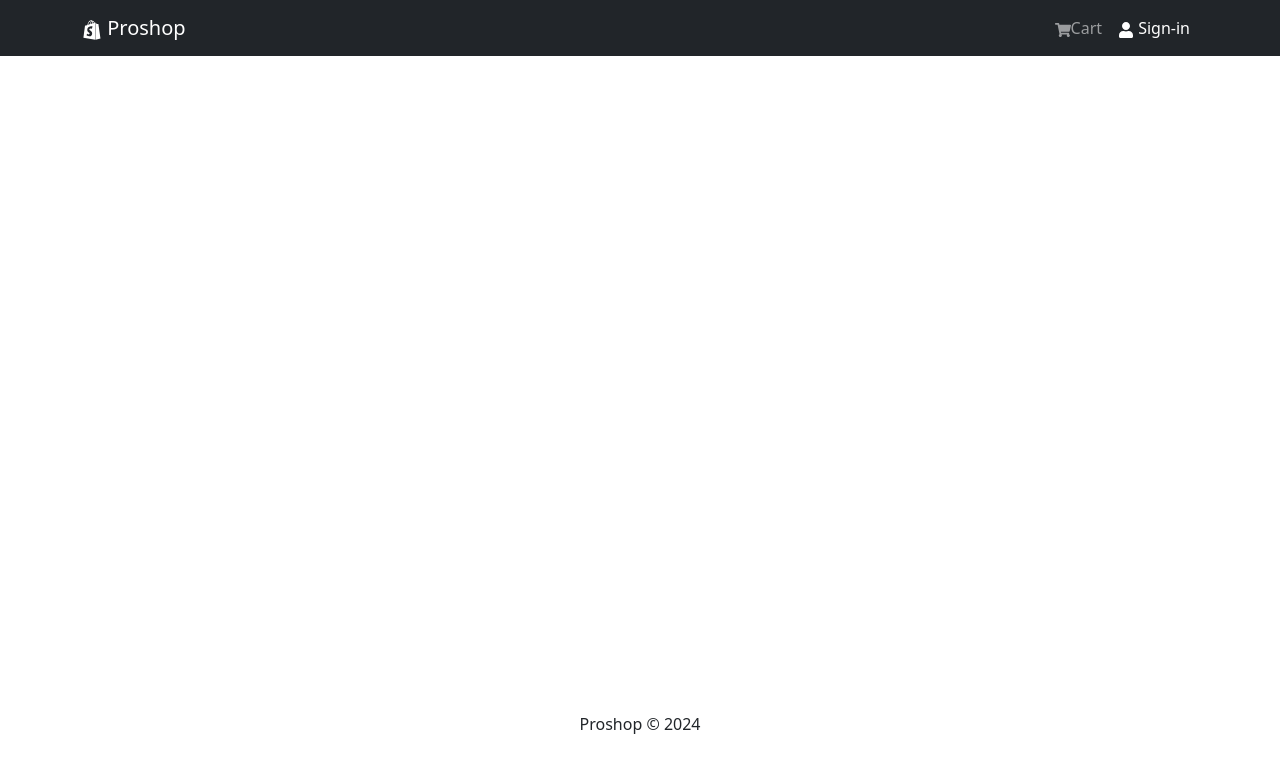
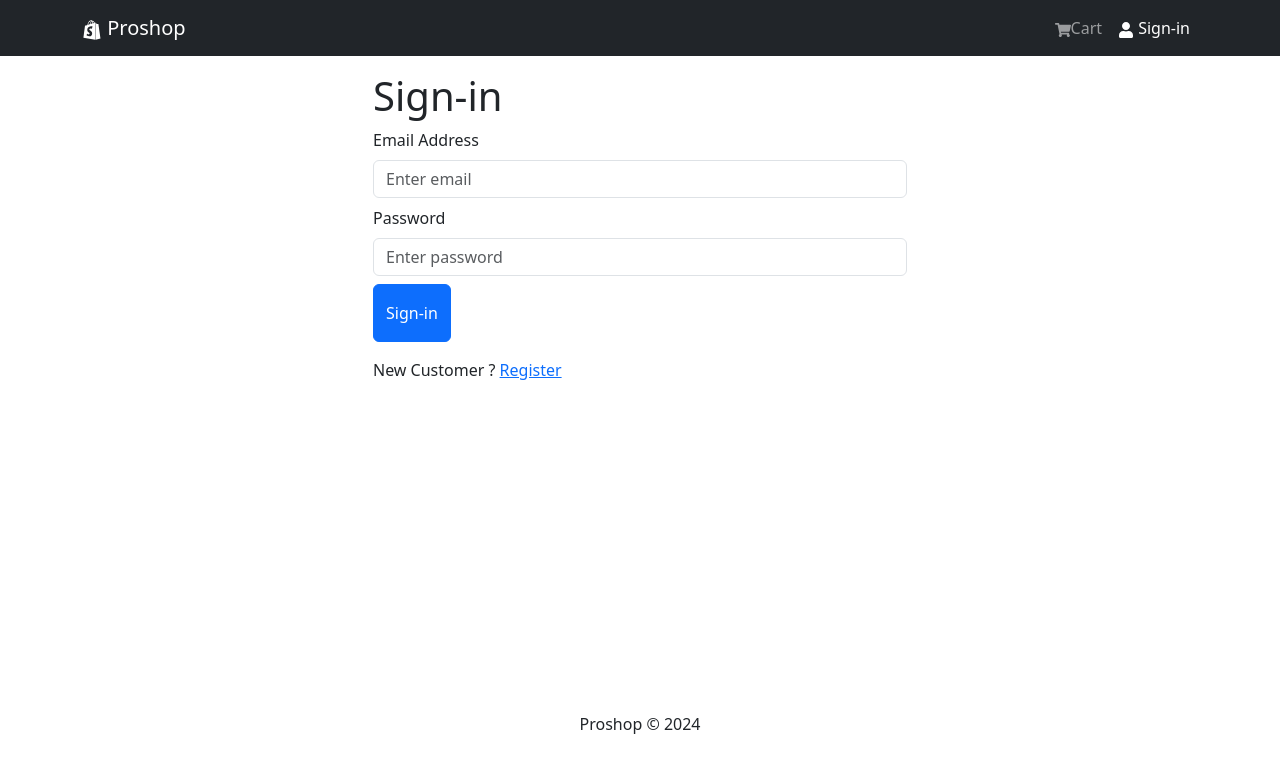
Before and after one commit to DimiTesting/proshopMERN, a React (Create React App) app in the folder frontend/: page /sign-in in a window 1280 px wide. Shown: the top 772 px of the page. Built offline with nearby package versions, Linux system fonts and the light colour scheme.

Commit message:
adding FormContainer component and LoginPage

```diff
--- a/frontend/src/App.js
+++ b/frontend/src/App.js
@@ -4,6 +4,7 @@
 import HomePage from "./pages/HomePage"
 import ProductPage from './pages/ProductPage'
 import CartPage from './pages/CartPage'
+import LoginPage from './pages/LoginPage'
 import {BrowserRouter as Router, Routes, Route} from "react-router-dom"
 
 const App = () => {
@@ -17,6 +18,7 @@
                         <Route path="/" element={<HomePage/>}/>
                         <Route path='/products/:id' element={<ProductPage/>}/>
                         <Route path='/cart' element={<CartPage/>}/>
+                        <Route path='/sign-in' element={<LoginPage/>}/>
                     </Routes>
             </Container>
           </main>
--- /dev/null
+++ b/frontend/src/components/FormContainer.js
@@ -0,0 +1,16 @@
+import {Container, Row, Col} from 'react-bootstrap'
+
+
+const FormContainer = ({children}) => {
+    return (
+        <Container>
+            <Row className='justify-content-md-center'>
+                <Col xs={12} md={6}>
+                    {children}
+                </Col>
+            </Row>
+        </Container>
+    )
+}
+
+export default FormContainer
--- /dev/null
+++ b/frontend/src/pages/LoginPage.jsx
@@ -0,0 +1,55 @@
+import FormContainer from "../components/FormContainer";
+import { Row, Col, Form, Button} from "react-bootstrap";
+import { Link } from 'react-router-dom'
+import { useState } from "react";
+
+const LoginPage = () => {
+    const [email, setEmail] = useState('')
+    const [password, setPassword] = useState('')
+
+    const handleSumbit = (e) => {
+        e.preventDefault()
+        console.log('Submit pressed')
+    }
+
+    return (
+        <FormContainer>
+            <h1> Sign-in </h1>
+            <Form onSubmit={handleSumbit}>
+
+            <Form.Group className='my-2' controlId='email'>
+                <Form.Label>Email Address</Form.Label>
+                <Form.Control
+                    type='email'
+                    placeholder='Enter email'
+                    value={email}
+                    onChange={(e) => setEmail(e.target.value)}
+                ></Form.Control>
+            </Form.Group>
+
+            <Form.Group className='my-2' controlId='password'>
+                <Form.Label>Password</Form.Label>
+                <Form.Control
+                    type='password'
+                    placeholder='Enter password'
+                    value={password}
+                    onChange={(e) => setPassword(e.target.value)}
+                ></Form.Control>
+            </Form.Group>
+
+                <Button type="submit" variant="primary" className="py-3">
+                    Sign-in
+                </Button>
+
+            </Form>
+
+            <Row className="py-3">
+                <Col>
+                    New Customer ? <Link to='/register'> Register</Link>
+                </Col>
+            </Row>
+        </FormContainer>
+    )
+}
+
+export default LoginPage
```
